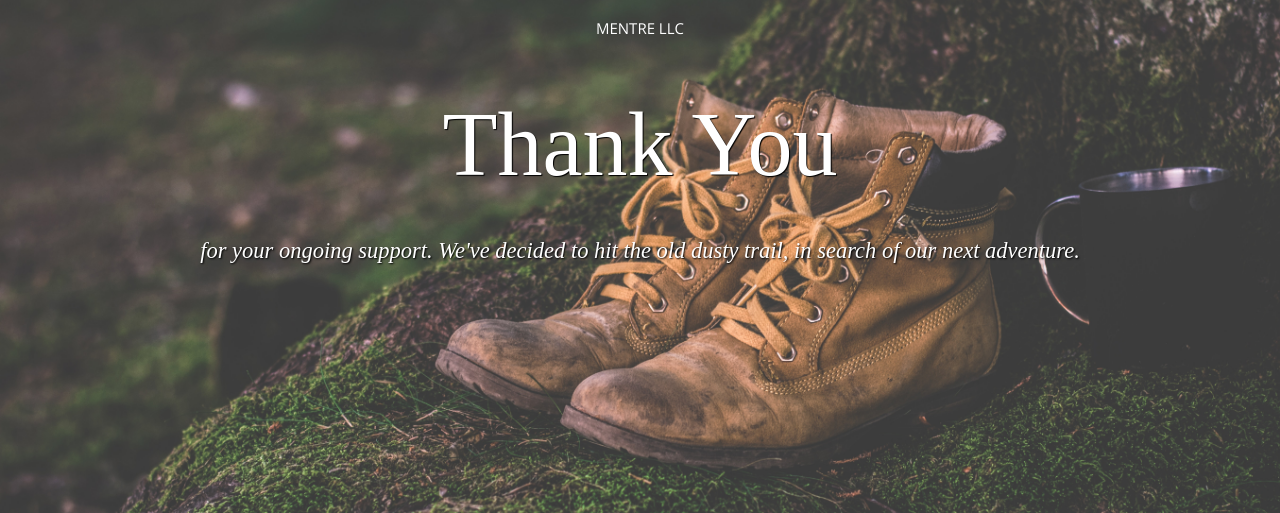
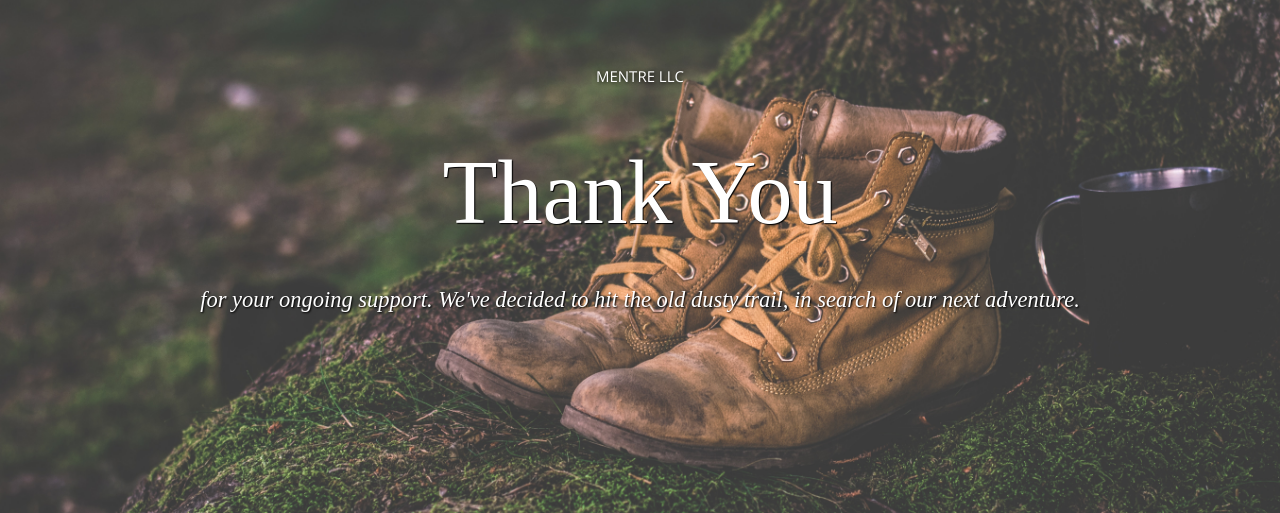
Before and after one commit to wsladek/mentre, a Django app: page / in a window 1280 px wide. Shown: the top 513 px of the page. Run offline with Django 3.2, Linux system fonts and the light colour scheme.

Commit message:
getting somewhere with the layout

```diff
--- a/static/styles.css
+++ b/static/styles.css
@@ -1,14 +1,14 @@
 .landing-page {
     display: flex;
     flex-direction: column;
-    justify-content: center;
-    height: 170px;
+    justify-content: top;
     }
 
 .header {
-align-self: center;
+text-align: center;
 font-family: 'Open Sans', sans-serif;
 font-style: light;
+text-shadow: 1px 1px 4px #000000;
 }
 
 .thanks {
```
